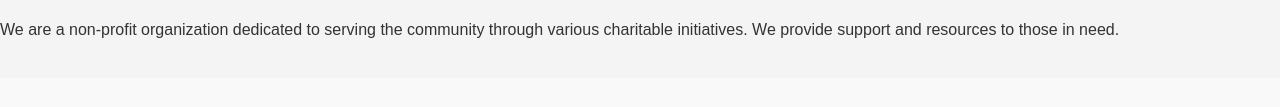
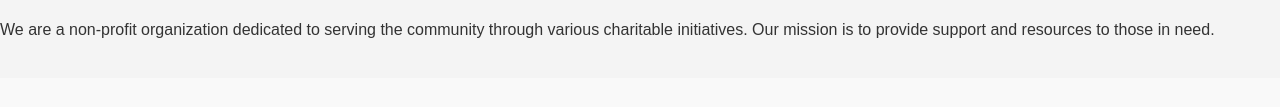
Before and after one commit to mt326/mother-charitable-trust, a plain HTML site: page index.html in a window 1280 px wide. Shown: the part 617-724 px from the top of the page. Drawn offline with Linux system fonts and the light colour scheme.

Commit message:
Update index.html

```diff
--- a/index.html
+++ b/index.html
@@ -22,7 +22,7 @@
 
              <!-- Add this line for a team photo -->
         <img src="images/team.jpeg" alt="Our Team" class="team-photo">
-            <p>We are a non-profit organization dedicated to serving the community through various charitable initiatives. We provide support and resources to those in need.</p>
+            <p>We are a non-profit organization dedicated to serving the community through various charitable initiatives. Our mission is to provide support and resources to those in need.</p>
         </div>
     </section>
 
```
